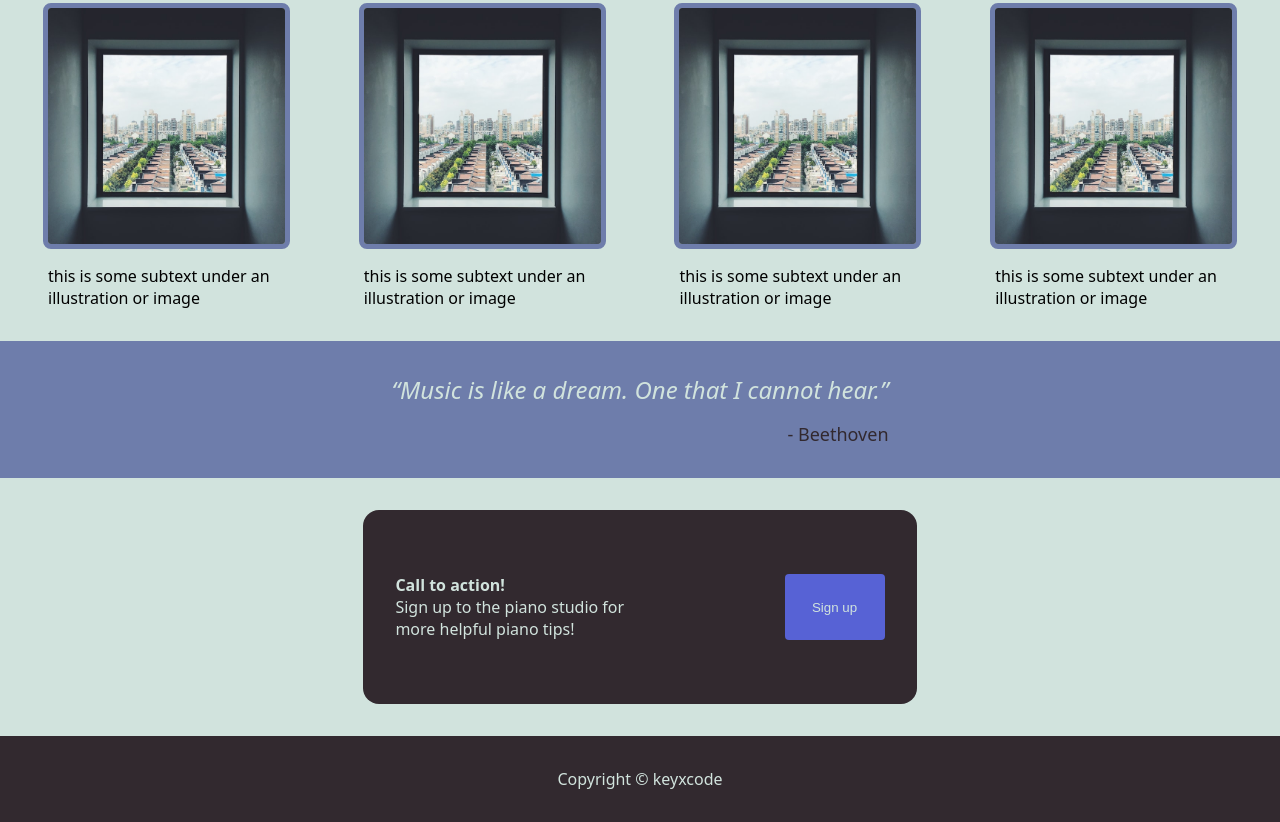
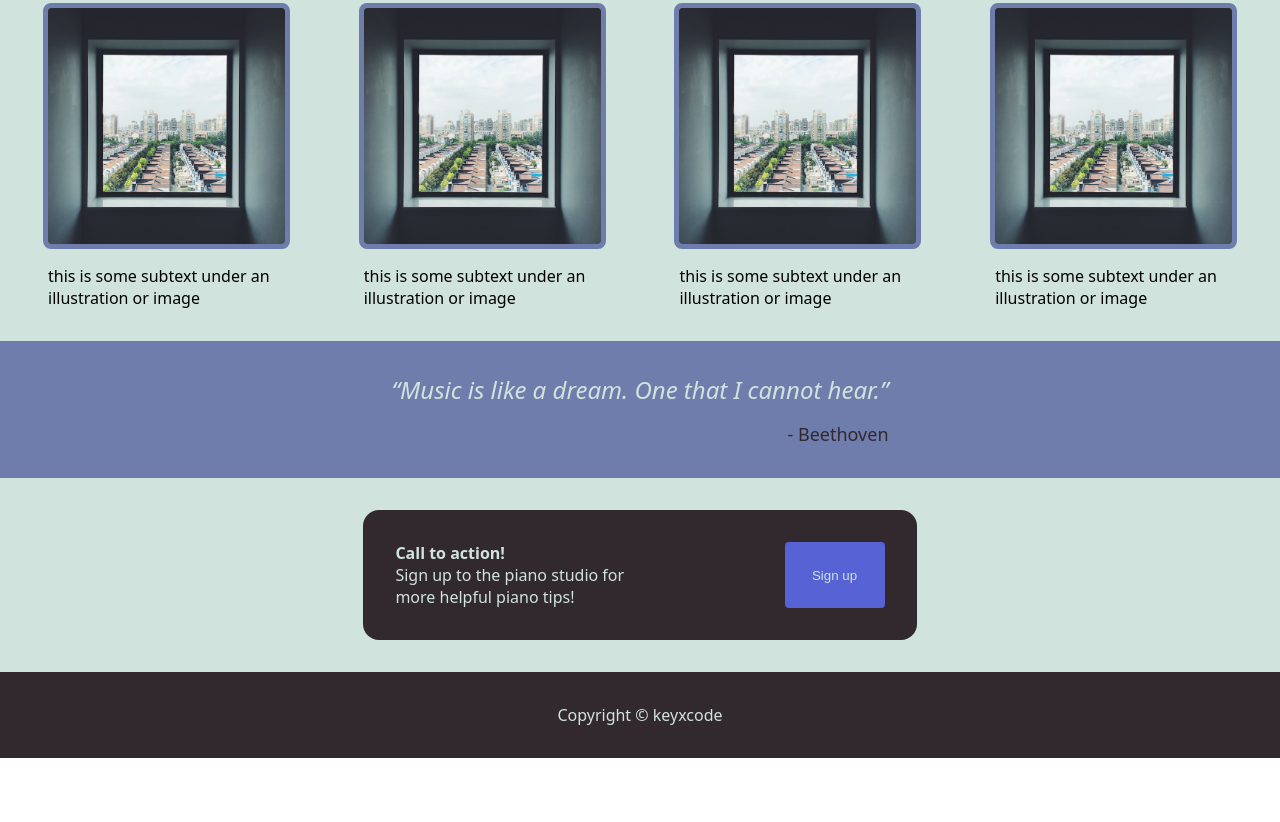
Before and after one commit to keyxcode/odin-landing, a plain HTML site: page index.html in a window 1280 px wide. Shown: the part 735-1557 px from the top of the page. After the commit the page ends 1493 px from the top, so only its background shows below. Drawn offline with Linux system fonts and the light colour scheme.

Commit message:
ready to deploy

```diff
--- a/styles.css
+++ b/styles.css
@@ -200,7 +200,7 @@ button {
     justify-content: space-between;
     background-color: var(--darkest);
     flex-wrap: wrap;
-    padding: 64px 32px;
+    padding: 32px;
     border-radius: 16px;
     color: var(--lightest);
 }
```
